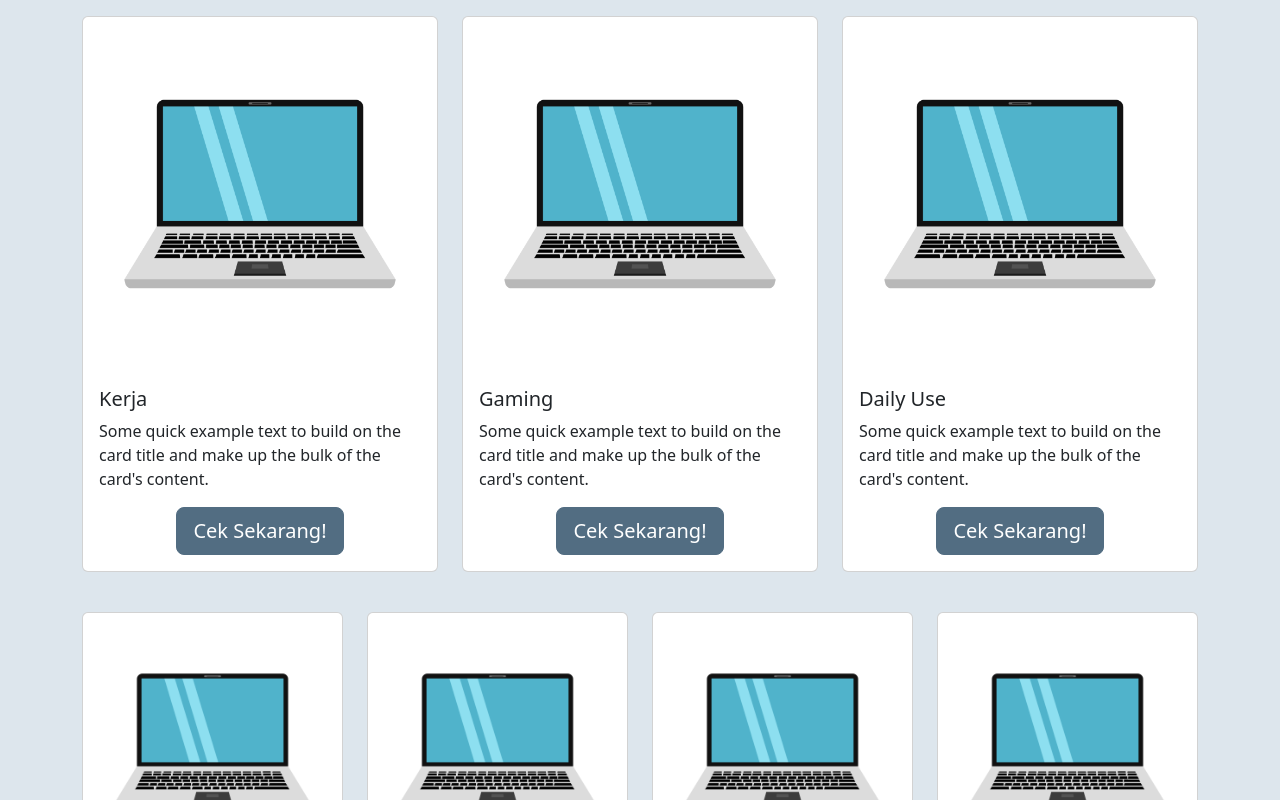
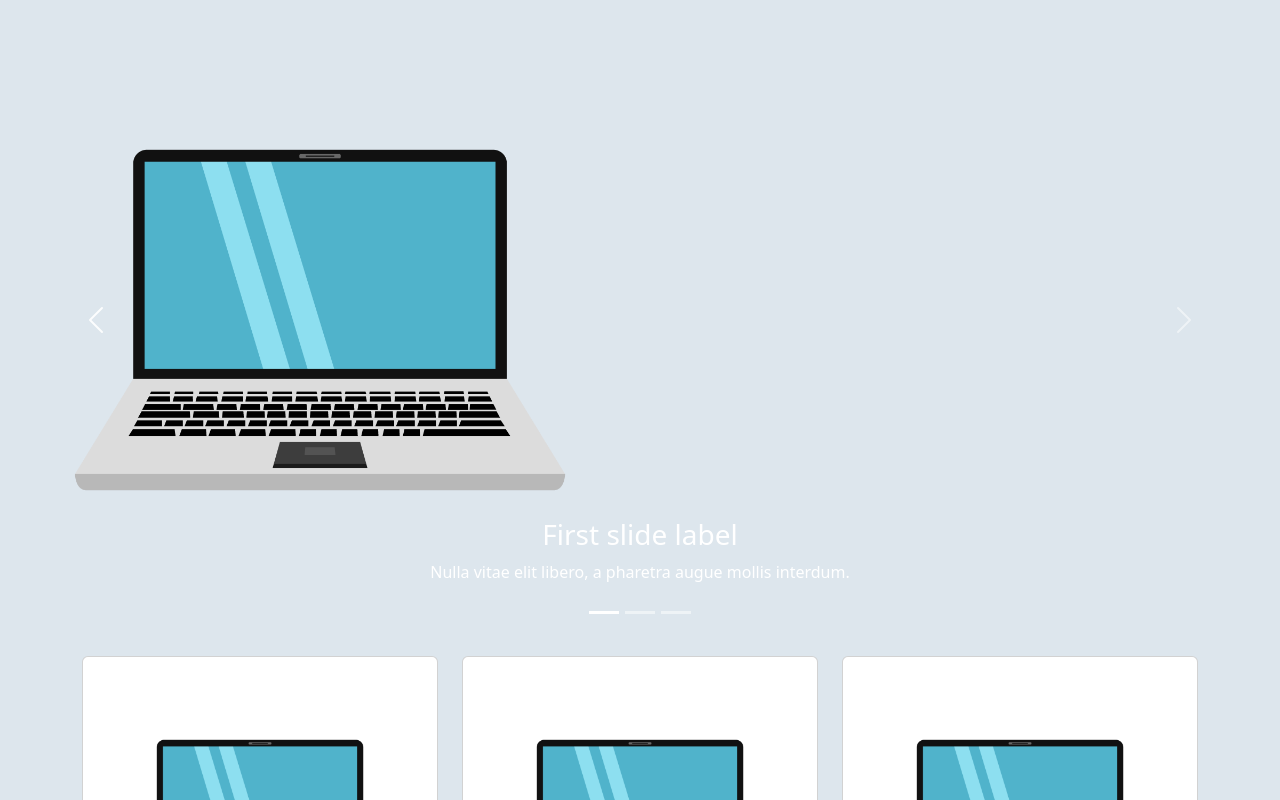
Before and after one commit to IbnuFA/ButuhLaptop-Front-End, a React (Create React App) app: page /tes in a window 1280 px wide. Shown: the top 800 px of the page. Built offline with nearby package versions, Linux system fonts and the light colour scheme.

Commit message:
add carousel layout

```diff
--- /dev/null
+++ b/src/components/main/carouselMain.jsx
@@ -0,0 +1,47 @@
+import React from "react";
+
+import Carousel from 'react-bootstrap/Carousel';
+
+import Laptop from '../../asset/img/laptopPlaceholder.png'
+
+export default function CarouselMain() {
+  return (
+    <Carousel>
+      <Carousel.Item interval={1000}>
+        <img
+          className="d-block w-50"
+          src={Laptop}
+          alt="First slide"
+        />
+        <Carousel.Caption>
+          <h3>First slide label</h3>
+          <p>Nulla vitae elit libero, a pharetra augue mollis interdum.</p>
+        </Carousel.Caption>
+      </Carousel.Item>
+      <Carousel.Item interval={1000}>
+        <img
+          className="d-block w-50"
+          src={Laptop}
+          alt="Second slide"
+        />
+        <Carousel.Caption>
+          <h3>Second slide label</h3>
+          <p>Lorem ipsum dolor sit amet, consectetur adipiscing elit.</p>
+        </Carousel.Caption>
+      </Carousel.Item>
+      <Carousel.Item interval={1000}>
+        <img
+          className="d-block w-50"
+          src={Laptop}
+          alt="Third slide"
+        />
+        <Carousel.Caption>
+          <h3>Third slide label</h3>
+          <p>
+            Praesent commodo cursus magna, vel scelerisque nisl consectetur.
+          </p>
+        </Carousel.Caption>
+      </Carousel.Item>
+    </Carousel>
+  );
+}
--- a/src/page/tes-page.jsx
+++ b/src/page/tes-page.jsx
@@ -6,12 +6,14 @@
 import DetailCheckout from "../components/user/DetailCheckout";
 import KategoriHarga from "../components/main/kategoriHarga";
 import KategoriProduct from "../components/main/kategoriProduct";
+import CarouselMain from "../components/main/carouselMain";
 
 import 'bootstrap/dist/css/bootstrap.min.css';
 
 export default function TesPage() {
     return(
         <>
+            <CarouselMain className="mb-4"/>
             <KategoriProduct className="mb-4"/>
             <KategoriHarga className="mb-4"/>
             <DetailKeranjang className="mb-4"/>
```
Also changed, not shown: src/components/main/carouselProduct.jsx (deleted).
